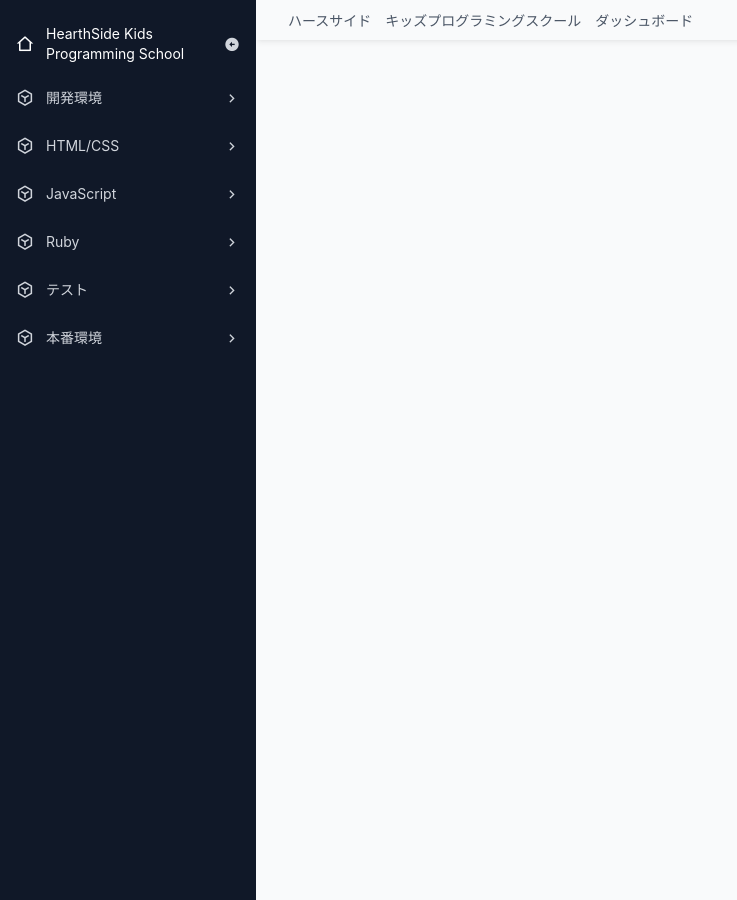
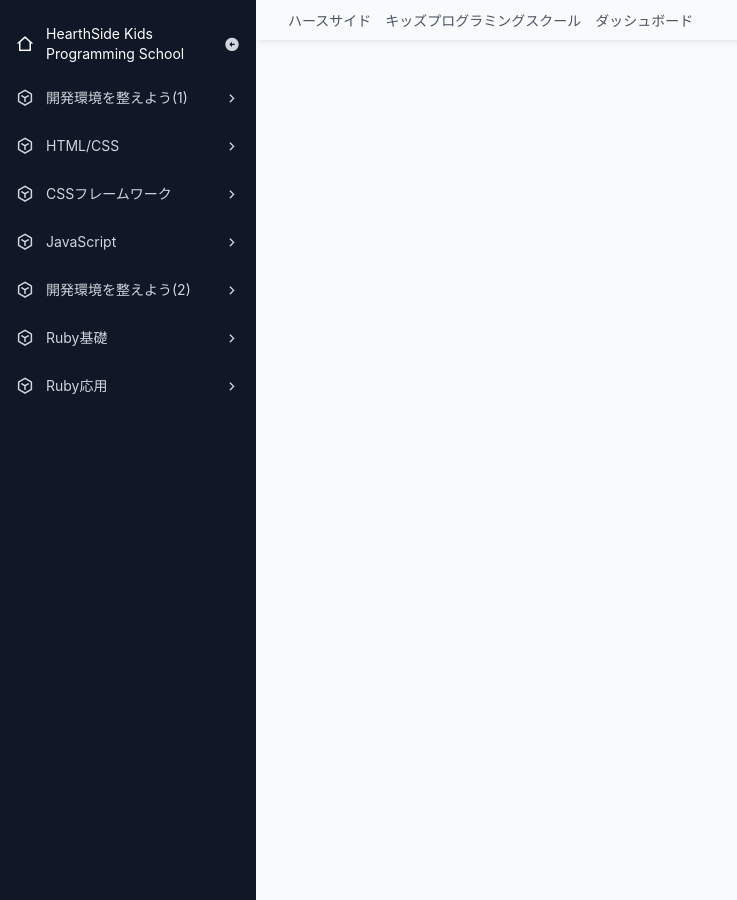
Before and after one commit to tomoaki-kimura/tomoaki-kimura.github.io, a Jekyll site: the page built from html.md, in a window 1280 px wide. Shown: the whole page, without its empty margins (0-737 px from the left). Built offline with Jekyll 4.4.1, drawn with Linux system fonts in a browser that asks for light colours; nearby versions of some CDN libraries.

Commit message:
modify nest side_columns

```diff
--- a/_config.yml
+++ b/_config.yml
@@ -23,9 +23,30 @@ collections:
     output: true
 
 header_pages:
-  - 開発環境
-  - HTML/CSS
-  - JavaScript
-  - Ruby
-  - テスト
-  - 本番環境
+  - title: 開発環境を整えよう(1)
+    contents:
+      - title: VSCode
+        link: vs_code.html
+      - title: Git
+        link: git.html
+  - title: HTML/CSS
+    contents:
+      - title: HTML
+        link: html_base.html
+      - title: CSS
+        link: html_tags.html
+      - title: ウェブページ作成
+        link: id_class
+      - title: Bootstrap
+        link:
+      - title: ウェブサイト作成
+        link:
+  - title: CSSフレームワーク
+    contents:
+      - title: Bootstrap
+        link: bootstrap.html
+
+  - title: JavaScript
+  - title: 開発環境を整えよう(2)
+  - title: Ruby基礎
+  - title: Ruby応用
--- a/_includes/side_column.html
+++ b/_includes/side_column.html
@@ -25,16 +25,22 @@
   </li>
   {% for page in site.header_pages %}
     <li class="mb-1 group">
-      <a href="#" class="flex items-center py-2 px-4 text-gray-300 hover:bg-gray-950 hover:text-gray-100 rounded-md group-[.active]:bg-gray-800 group-[.active]:text-white group-data-[state-opened]:bg-gray-950 group-data-[state-opened]:text-gray-100 sidebar-dropdown-toggle">
+      <a href="{{ page.link }}" class="flex items-center py-2 px-4 text-gray-300 hover:bg-gray-950 hover:text-gray-100 rounded-md group-[.active]:bg-gray-800 group-[.active]:text-white group-data-[state-opened]:bg-gray-950 group-data-[state-opened]:text-gray-100 sidebar-dropdown-toggle">
         <i class="ri-instance-line mr-3 text-lg"></i>
-        <span class="text-sm">{{ page }}</span>
+        <span class="text-sm">{{ page.title }}</span>
         <i class="ri-arrow-right-s-line ml-auto group-data-[state-opened]:rotate-90"></i>
       </a>
-      <ul class="pl-7 mt-2 hidden group-data-[state-opened]:block">
-        <li class="mb-4">
-          <a href="#" class="text-gray-300 text-sm flex items-center hover:text-gray-100 before:contents-[''] before:w-1 before:h-1 before:rounded-full before:bg-gray-300 before:mr-3">Active order</a>
-        </li>
-      </ul>
+      {% if page.contents %}
+        <ul class="pl-7 mt-2 hidden group-data-[state-opened]:block">
+          {% for content in page.contents %}
+            <li class="mb-4">
+              <a href="{{ content.link }}" class="text-gray-300 text-sm flex items-center hover:text-gray-100 before:contents-[''] before:w-1 before:h-1 before:rounded-full before:bg-gray-300 before:mr-3">
+                {{ content.title }}
+              </a>
+            </li>
+          {% endfor %}
+        </ul>
+      {% endif %}
     </li>
   {% endfor %}
 </ul>
```
Also changed, not shown: index.md (+3 -1 lines), Gemfile.lock, all_purpose.md (added), back_end.md (added), front_end.md (added), 6 other files.
